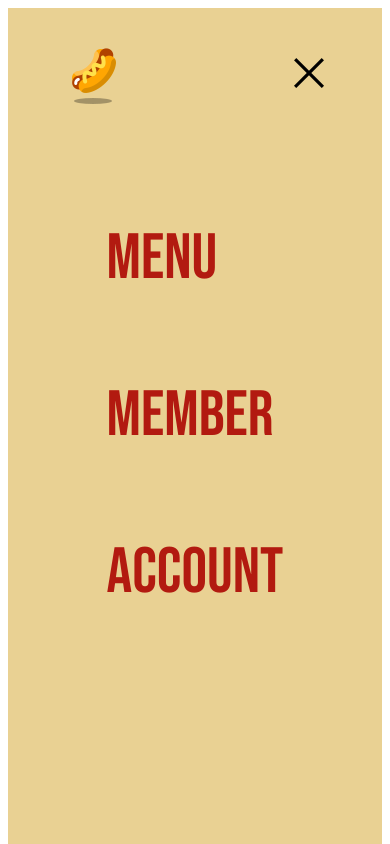
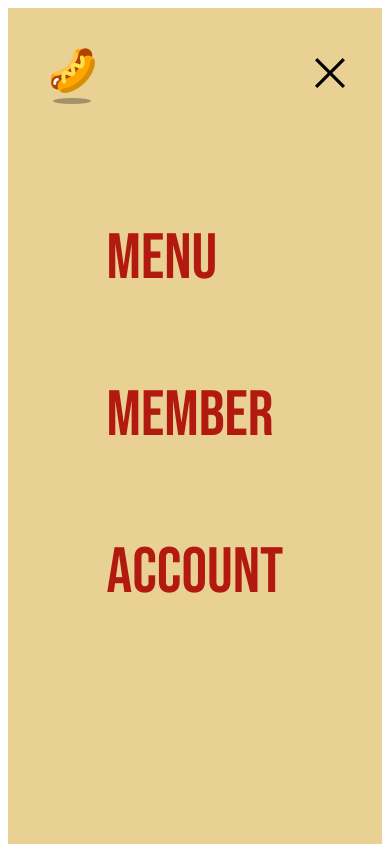
Before and after one commit to gtzjesus/Ecommerce, a React (Vite) app: page / in a window 390 px wide. Both pictures are taken after a click on the button 330 px from the left and 61 px from the top of the page. Shown: the top 844 px of the page. Built offline with nearby package versions, Linux system fonts and the light colour scheme.

Commit message:
Fixed bugs + UI Mobile Changes + Hosting w Netlify🚀

```diff
--- a/src/features/menu/MenuRow.jsx
+++ b/src/features/menu/MenuRow.jsx
@@ -5,26 +5,22 @@ import MenuItems from './MenuItems';
 
 const StyledRow = styled.div`
   display: flex;
-  gap: 1rem;
   align-items: center;
   justify-content: space-between;
   border: 0.15rem solid #e9d193;
-  margin: 0.25rem 0;
   padding: 1rem 2rem;
+  background-color: #e8d8c3;
+  margin: 0.5rem 0;
 
   &:hover {
-    background-color: #e9d193;
+    opacity: 0.85;
     cursor: pointer;
-  }
-
-  &:active {
-    background-color: #e9d193;
   }
 `;
 
 const Img = styled.img`
   display: block;
-  width: 5rem;
+  width: 6rem;
   object-fit: cover;
   object-position: center;
 `;
@@ -35,8 +31,8 @@ const Title = styled.h1`
 `;
 const Tag = styled.h1`
   font-family: 'Bebas Neue', sans-serif;
-  font-size: 0.75rem;
-  border-radius: 3rem;
+  font-size: 1rem;
+  border-radius: 2rem;
   background-color: #b21a10;
   width: fit-content;
   color: #ffff;
--- a/src/pages/menu/MenuCategorized.jsx
+++ b/src/pages/menu/MenuCategorized.jsx
@@ -25,12 +25,6 @@ function MenuCategorized({ item, category }) {
   const pureItem = item.category;
   const pureCategory = category.name;
 
-  // categories.filter((category) => category.name.includes(category.name));
-  // console.log(categories);
-
-  // console.log(item.category);
-  // console.log(categories.map((name) => name));
-
   console.log(pureItem);
   console.log(pureCategory);
 
--- a/src/ui/header/Header.jsx
+++ b/src/ui/header/Header.jsx
@@ -17,6 +17,7 @@ const StyledHeader = styled.div`
   display: flex;
   justify-content: space-between;
   background-color: #e9d193;
+  margin-bottom: 0.5rem;
 `;
 
 const Logo = styled.div`
--- a/src/ui/header/Nav.jsx
+++ b/src/ui/header/Nav.jsx
@@ -13,13 +13,9 @@ const slideIn = keyframes`
 `;
 
 const Navigation = styled.div`
-  z-index: 9999;
   display: flex;
-  justify-content: space-evenly;
-  align-items: center;
+  justify-content: space-between;
   background-color: #e9d193;
-  display: flex;
-  gap: 5rem;
 `;
 const Hamburger = styled.button`
   padding: 2rem;
```
